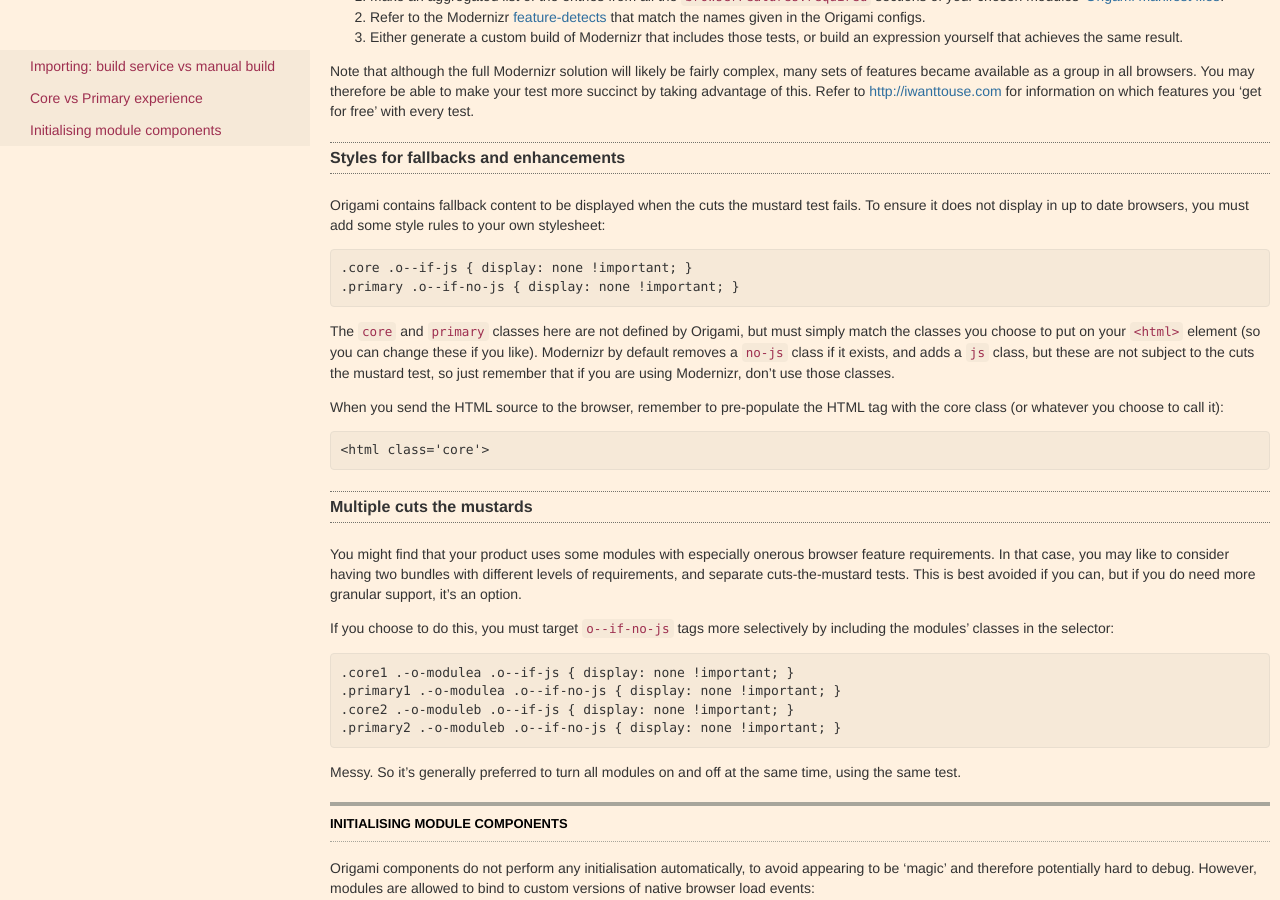
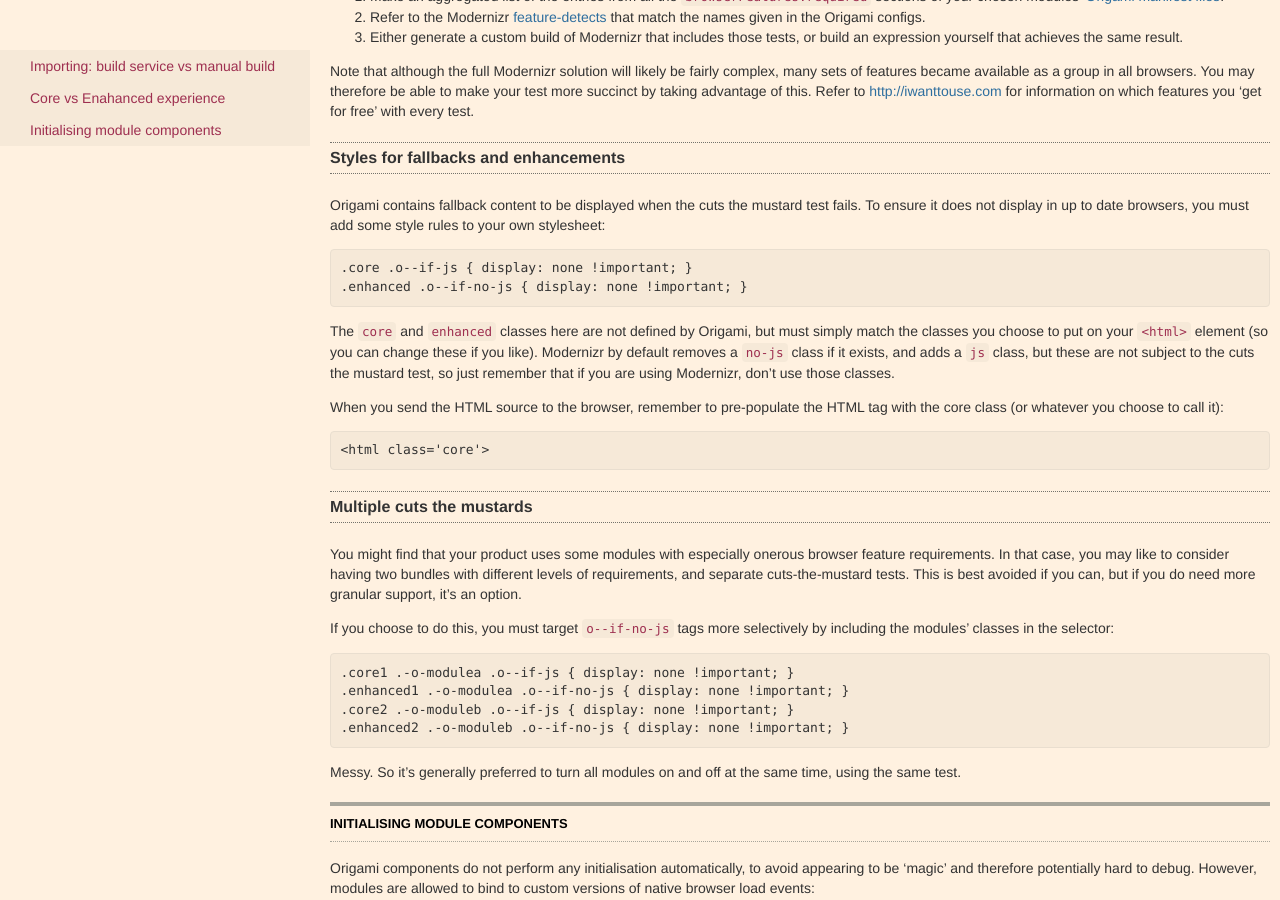
Before and after one commit to Financial-Times/ft-origami, a Jekyll site: the page built from docs/developer-guide/using-modules.md, in a window 1280 px wide and 900 px high, scrolled down 1699 px. Built offline with Jekyll 4.4.1, drawn with Linux system fonts in a browser that asks for light colours; some web fonts are replaced; some of the changed text lies outside the part shown.

Commit message:
primary -> enhanced

```diff
--- a/docs/developer-guide/using-modules.md
+++ b/docs/developer-guide/using-modules.md
@@ -33,7 +33,7 @@ Complete instructions for using both are included in this guide:
 	<p>In the future it's likely that Origami markup will be available as templates in [HTML imports]()</p>
 </aside>
 
-## Core vs Primary experience
+## Core vs Enahanced experience
 
 Whether via the build service or your own build process, your Origami modules will eventually compile to two resources - one JavaScript and one CSS.  You should serve the CSS to *all user agents*, but the JavaScript only to those that meet the minimum standards assumed by Origami module developers.  To ensure that you only run Origami JavaScript in these 'good' browsers, use a '[Cuts the mustard](http://responsivenews.co.uk/post/18948466399/cutting-the-mustard)' test.
 
@@ -66,9 +66,9 @@ Note that although the full Modernizr solution will likely be fairly complex, ma
 Origami contains fallback content to be displayed when the cuts the mustard test fails.  To ensure it does not display in up to date browsers, you must add some style rules to your own stylesheet:
 
 	.core .o--if-js { display: none !important; }
-	.primary .o--if-no-js { display: none !important; }
+	.enhanced .o--if-no-js { display: none !important; }
 
-The `core` and `primary` classes here are not defined by Origami, but must simply match the classes you choose to put on your `<html>` element (so you can change these if you like).  Modernizr by default removes a `no-js` class if it exists, and adds a `js` class, but these are not subject to the cuts the mustard test, so just remember that if you are using Modernizr, don't use those classes.
+The `core` and `enhanced` classes here are not defined by Origami, but must simply match the classes you choose to put on your `<html>` element (so you can change these if you like).  Modernizr by default removes a `no-js` class if it exists, and adds a `js` class, but these are not subject to the cuts the mustard test, so just remember that if you are using Modernizr, don't use those classes.
 
 When you send the HTML source to the browser, remember to pre-populate the HTML tag with the core class (or whatever you choose to call it):
 
@@ -81,9 +81,9 @@ You might find that your product uses some modules with especially onerous brows
 If you choose to do this, you must target `o--if-no-js` tags more selectively by including the modules' classes in the selector:
 
 	.core1 .-o-modulea .o--if-js { display: none !important; }
-	.primary1 .-o-modulea .o--if-no-js { display: none !important; }
+	.enhanced1 .-o-modulea .o--if-no-js { display: none !important; }
 	.core2 .-o-moduleb .o--if-js { display: none !important; }
-	.primary2 .-o-moduleb .o--if-no-js { display: none !important; }
+	.enhanced2 .-o-moduleb .o--if-no-js { display: none !important; }
 
 Messy.  So it's generally preferred to turn all modules on and off at the same time, using the same test.
 
```
Also changed, not shown: docs/component-spec/modules.md (+3 -3 lines).
